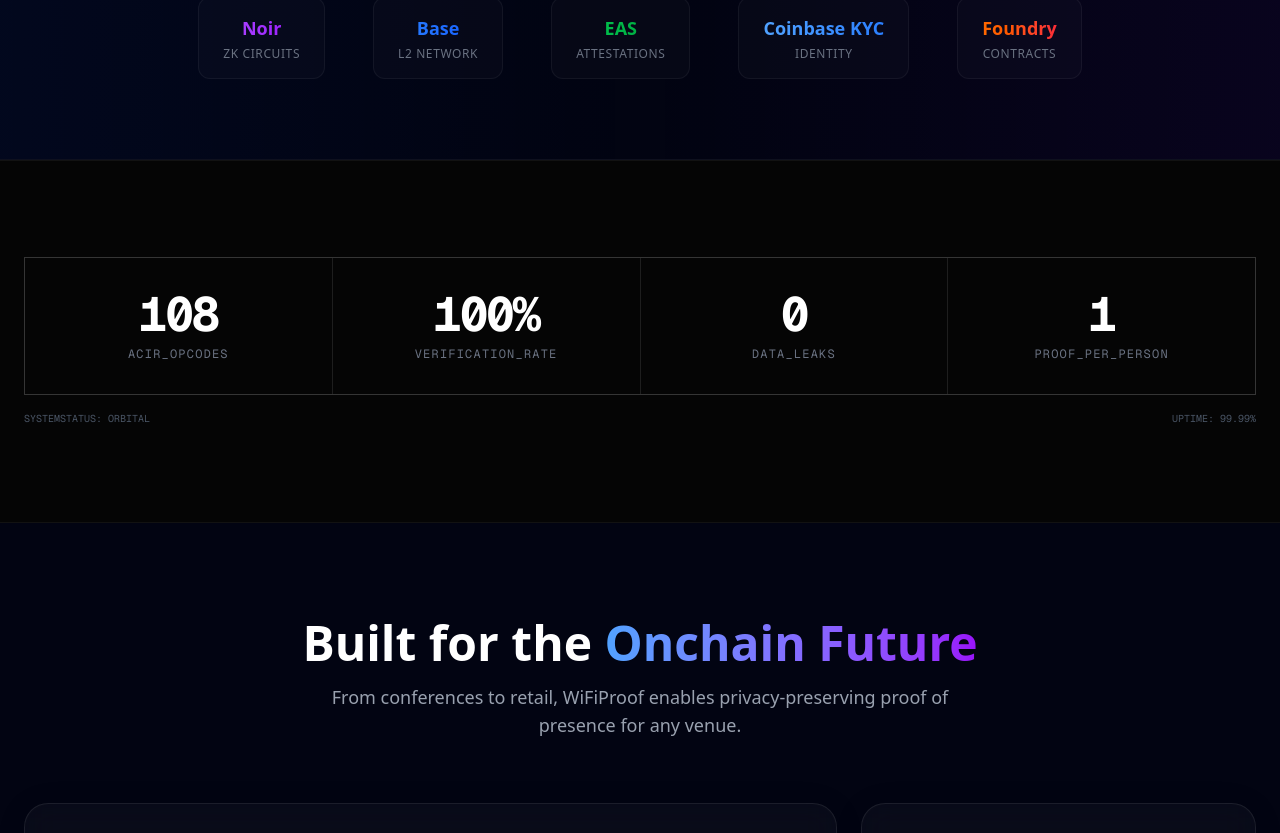
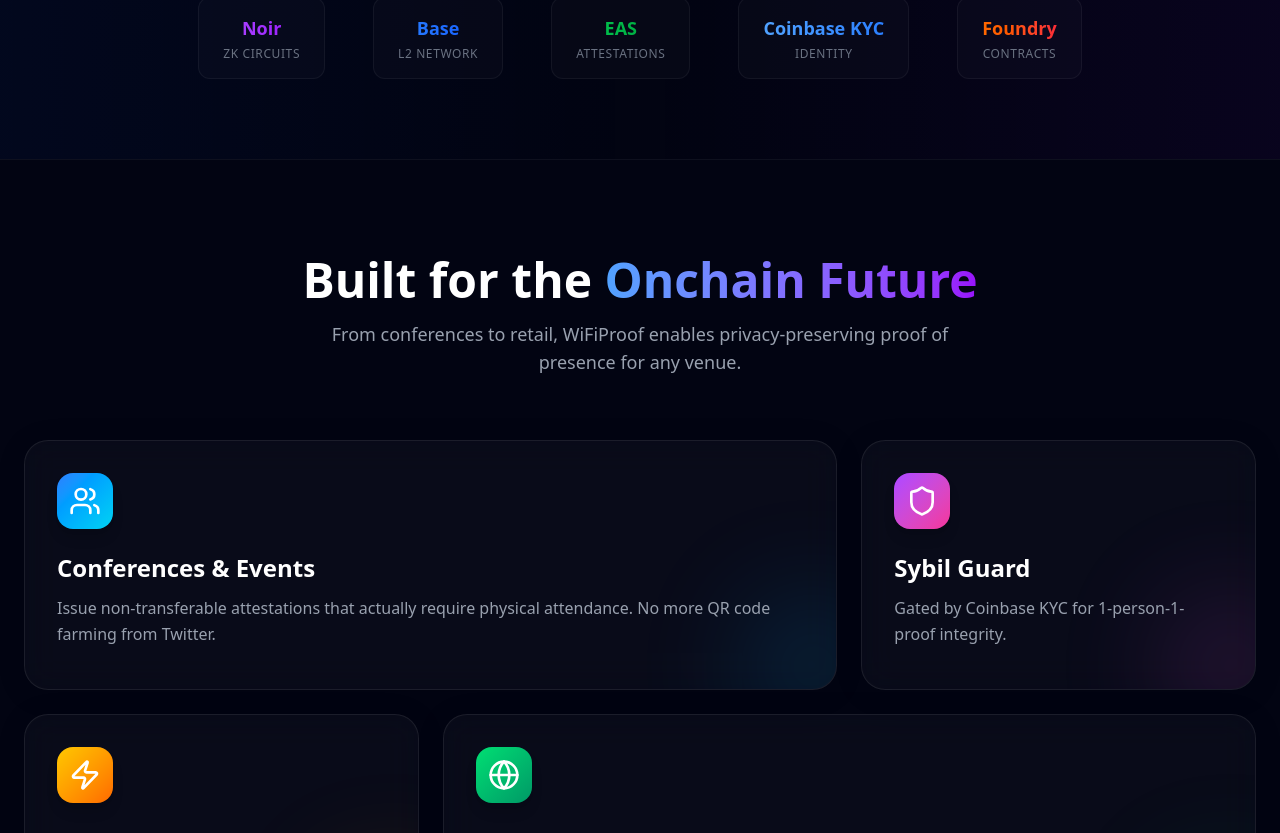
Before and after one commit to WifiproofProtocol/wifiproof-v2, a Next.js app in the folder packages/web/: page / in a window 1280 px wide. Shown: the part 1727-2560 px from the top of the page. Built offline with nearby package versions, Linux system fonts and the light colour scheme; no server answers.

Commit message:
refactor(landing): remove stats section from landing page

```diff
--- a/packages/web/src/app/page.tsx
+++ b/packages/web/src/app/page.tsx
@@ -3,7 +3,6 @@ import Hero from "@/components/landing/Hero";
 import Features from "@/components/landing/Features";
 import BentoGrid from "@/components/landing/BentoGrid";
 import TechStack from "@/components/landing/TechStack";
-import Stats from "@/components/landing/Stats";
 import Waitlist from "@/components/landing/Waitlist";
 import Footer from "@/components/landing/Footer";
 import Particles from "@/components/landing/Particles";
@@ -16,7 +15,6 @@ export default function Home() {
       <Hero />
       <Features />
       <TechStack />
-      <Stats />
       <BentoGrid />
       <Waitlist />
       <Footer />
```
